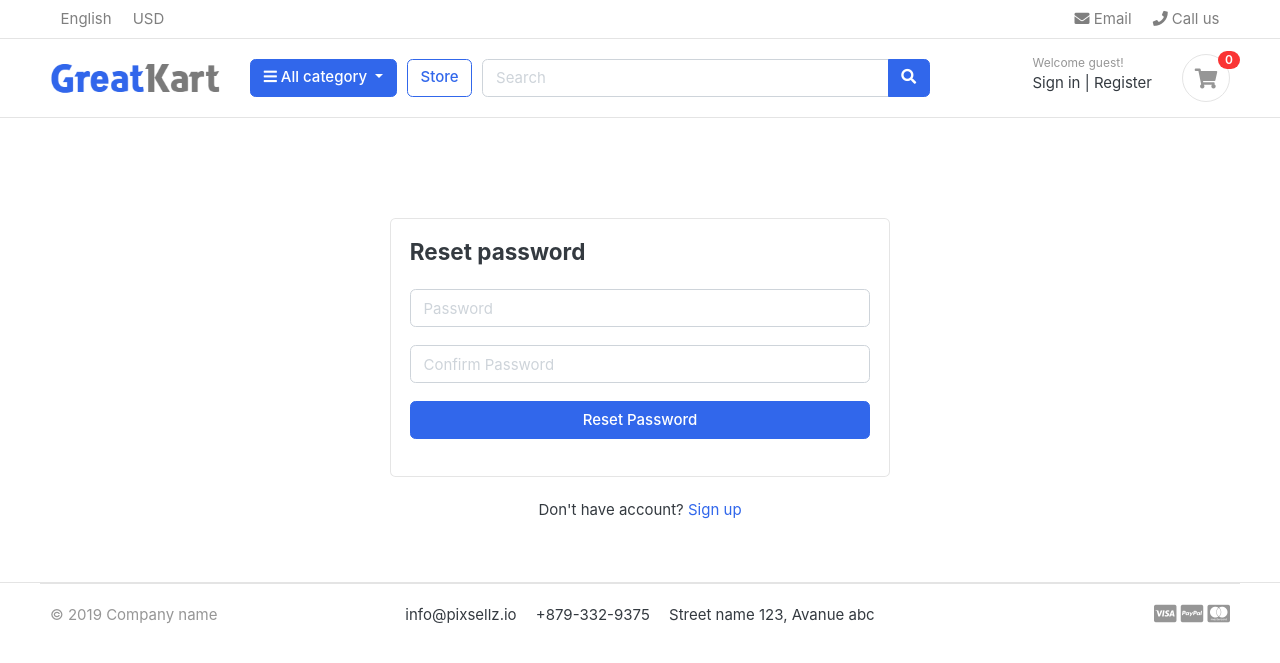
After one commit to kgawas9/greatkart-django, a Django app: page /accounts/reset_password/ in a window 1280 px wide. The commit adds this page. Shown: the top 663 px of the page. Run offline with Django 3.2, Linux system fonts and the light colour scheme; data that the repository does not hold is empty; some libraries are stand-ins or nearby versions; some web fonts are replaced.

Commit message:
forgot password - complete

```diff
--- a/accounts/templates/accounts/login.html
+++ b/accounts/templates/accounts/login.html
@@ -31,7 +31,7 @@
               </div> <!-- form-group// -->
 
               <div class="form-group">
-                  <a href="#" class="float-right">Forgot password?</a>
+                  <a href="{% url 'forgot-password' %}" class="float-right">Forgot password?</a>
 
               </div> <!-- form-group form-check .// -->
               <div class="form-group">
--- /dev/null
+++ b/accounts/templates/accounts/reset_password.html
@@ -0,0 +1,31 @@
+{% extends 'base.html' %}
+
+{% block main_content %}
+
+<div class="card mx-auto" style="max-width: 500px; margin-top:100px;">
+    <div class="card-body">
+    <h4 class="card-title mb-4">Reset password</h4>
+    {% include 'includes/alerts.html' %}
+    <form action="{% url 'reset_password' %}" method="POST">
+      {% csrf_token %}
+
+        <div class="form-group">
+          <input type="password" class="form-control" placeholder="Password" name="password">
+        </div> <!-- form-group// -->
+
+        <div class="form-group">
+            <input type="password" class="form-control" placeholder="Confirm Password" name="confirm_password">
+          </div> <!-- form-group// -->
+
+
+        <div class="form-group">
+            <button type="submit" class="btn btn-primary btn-block">Reset Password</button>
+        </div> <!-- form-group// -->
+    </form>
+    </div> <!-- card-body.// -->
+  </div> <!-- card .// -->
+
+   <p class="text-center mt-4">Don't have account? <a href="{% url 'register-user' %}">Sign up</a></p>
+   <br><br>
+
+{% endblock main_content %}
--- a/accounts/urls.py
+++ b/accounts/urls.py
@@ -13,5 +13,7 @@ urlpatterns = [
     path('forgot-password/', views.forgot_password, name='forgot-password'),
 
     path('activate/<uidb64>/<token>', views.activate, name='activate'),
+
     path('reset_password_validate/<uidb64>/<token>', views.reset_password_validate, name='reset_password_validate'),
+    path('reset_password/', views.resetPassword, name='reset_password'),
 ]
--- a/accounts/views.py
+++ b/accounts/views.py
@@ -146,5 +146,39 @@ def forgot_password(request):
     return render(request, 'accounts/forgot-password.html')
 
 
-def reset_password_validate(request):
-    return
+def reset_password_validate(request, uidb64, token):
+    try:
+        uid = urlsafe_base64_decode(uidb64).decode()
+        user = Account._default_manager.get(pk=uid)
+
+    except(TypeError, ValueError, OverflowError, Account.DoesNotExist):
+        user = None
+
+    if user is not None and default_token_generator.check_token(user, token):
+        request.session['uid'] = uid
+        return redirect('reset_password')
+    else:
+        messages.error(request, 'Invalid activation link or the link has expired..')
+        return redirect('login')
+
+
+def resetPassword(request):
+    if request.method == 'POST':
+        password = request.POST['password']
+        confirm_password = request.POST['confirm_password']
+
+        if password != confirm_password:
+            messages.error(request, 'Password and confirm password does not match')
+            return redirect('reset_password')
+
+        uid = request.session.get('uid')
+        print(uid)
+        user = Account.objects.get(pk=uid)
+
+        user.set_password(password)
+        user.save()
+
+        messages.success(request, "Password reset done! login to continue...")
+        return redirect('login')
+
+    return render(request, 'accounts/reset_password.html')
```
